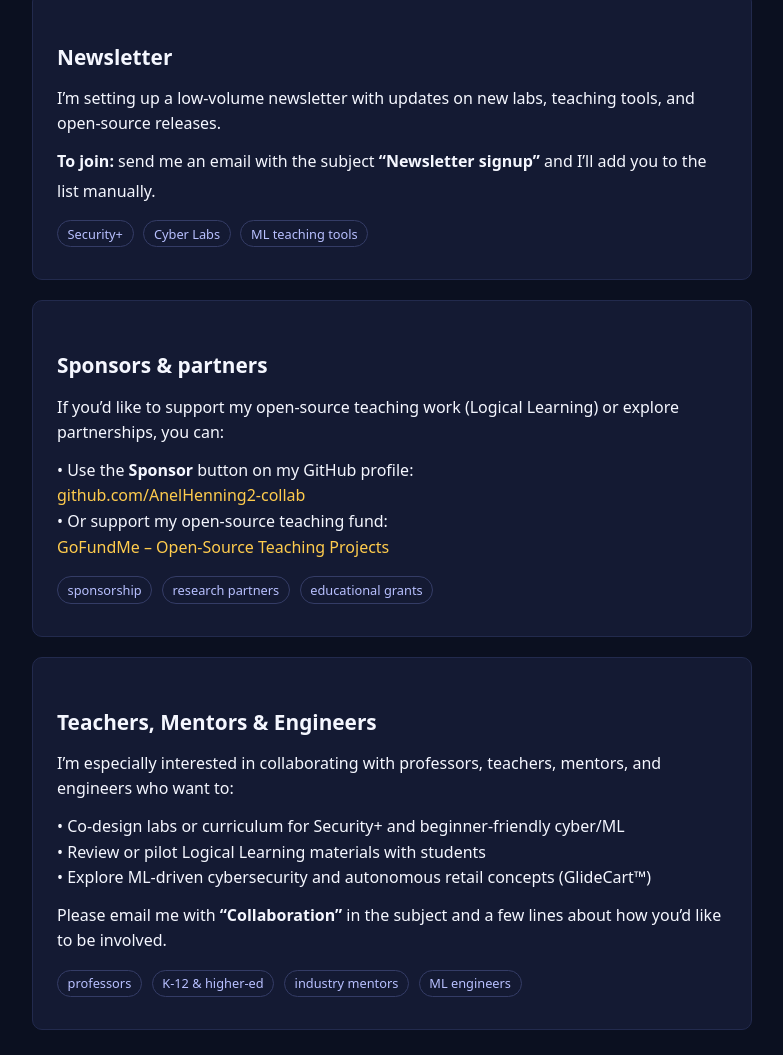
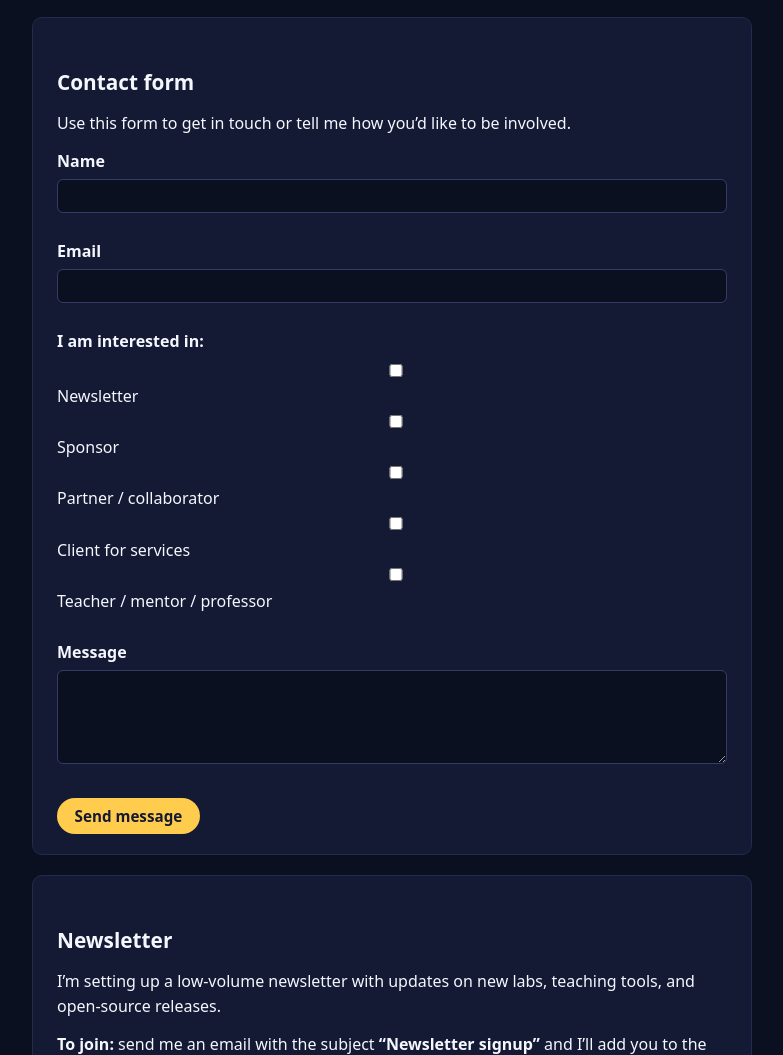
Before and after one commit to AnelHenning2-collab/contact-hub, a plain HTML site: page contact.html in a window 1280 px wide. Shown: the part 430-1485 px from the top of the page, without its empty margins (248-1031 px from the left). Drawn offline with Linux system fonts and the light colour scheme.

Commit message:
Implement contact form in contact.html
Added a contact form for user inquiries and feedback.

```diff
--- a/contact.html
+++ b/contact.html
@@ -72,6 +72,32 @@
       font-size: 0.8rem;
       color: #8f96c2;
     }
+    input, textarea, button {
+      font-family: inherit;
+      font-size: 0.95rem;
+    }
+    input, textarea {
+      width: 100%;
+      max-width: 100%;
+      box-sizing: border-box;
+      padding: 0.4rem 0.5rem;
+      border-radius: 6px;
+      border: 1px solid #343c66;
+      background: #0b1020;
+      color: #f5f7ff;
+    }
+    button {
+      padding: 0.5rem 1.1rem;
+      border-radius: 999px;
+      border: none;
+      background: #ffcc4d;
+      color: #141a33;
+      font-weight: 600;
+      cursor: pointer;
+    }
+    button:hover {
+      filter: brightness(0.95);
+    }
     @media (max-width: 600px) {
       .wrap {
         padding: 1.75rem 1.25rem 2.5rem;
@@ -90,9 +116,9 @@
       <h2>General contact</h2>
       <p>
         For questions, feedback, or interview requests, email:
-        <br />
+        <br /><br />
         <span class="label">Email:</span>
-        <a href="mailto:YOUR.EMAIL@EXAMPLE.COM">anel.henning165@gmail.com</a>
+        <a href="mailto:anel.henning165@gmail.com">anel.henning165@gmail.com</a>
       </p>
       <p class="pill-row">
         <span class="pill">questions</span>
@@ -100,6 +126,56 @@
         <span class="pill">student inquiries</span>
       </p>
     </div>
+
+    <!-- NEW FORM CARD -->
+    <div class="card">
+      <h2>Contact form</h2>
+      <p>Use this form to get in touch or tell me how you’d like to be involved.</p>
+
+      <form action="https://formspree.io/f/YOUR_FORM_ID" method="POST">
+        <label class="label">
+          Name
+        </label><br />
+        <input type="text" name="name" required /><br /><br />
+
+        <label class="label">
+          Email
+        </label><br />
+        <input type="email" name="email" required /><br /><br />
+
+        <label class="label">
+          I am interested in:
+        </label><br />
+        <label>
+          <input type="checkbox" name="role[]" value="newsletter" />
+          Newsletter
+        </label><br />
+        <label>
+          <input type="checkbox" name="role[]" value="sponsor" />
+          Sponsor
+        </label><br />
+        <label>
+          <input type="checkbox" name="role[]" value="partner" />
+          Partner / collaborator
+        </label><br />
+        <label>
+          <input type="checkbox" name="role[]" value="client" />
+          Client for services
+        </label><br />
+        <label>
+          <input type="checkbox" name="role[]" value="teacher" />
+          Teacher / mentor / professor
+        </label><br /><br />
+
+        <label class="label">
+          Message
+        </label><br />
+        <textarea name="message" rows="4" required></textarea><br /><br />
+
+        <button type="submit">Send message</button>
+      </form>
+    </div>
+    <!-- END NEW FORM CARD -->
 
     <div class="card">
       <h2>Newsletter</h2>
@@ -123,12 +199,12 @@
         If you’d like to support my open‑source teaching work (Logical Learning) or explore partnerships, you can:
       </p>
       <p>
-        • Use the <strong>Sponsor</strong> button on my GitHub profile:<br />
+        • Use the <strong>Sponsor</strong> button on my GitHub profile:<br /><br />
         <a href="https://github.com/AnelHenning2-collab" target="_blank">
           github.com/AnelHenning2-collab
         </a>
-        <br />
-        • Or support my open‑source teaching fund:<br />
+        <br /><br />
+        • Or support my open‑source teaching fund:<br /><br />
         <a href="https://www.gofundme.com/your-campaign-slug" target="_blank">
           GoFundMe – Open‑Source Teaching Projects
         </a>
@@ -146,8 +222,8 @@
         I’m especially interested in collaborating with professors, teachers, mentors, and engineers who want to:
       </p>
       <p>
-        • Co‑design labs or curriculum for Security+ and beginner‑friendly cyber/ML<br />
-        • Review or pilot Logical Learning materials with students<br />
+        • Co‑design labs or curriculum for Security+ and beginner‑friendly cyber/ML<br /><br />
+        • Review or pilot Logical Learning materials with students<br /><br />
         • Explore ML‑driven cybersecurity and autonomous retail concepts (GlideCart™)
       </p>
       <p>
```
